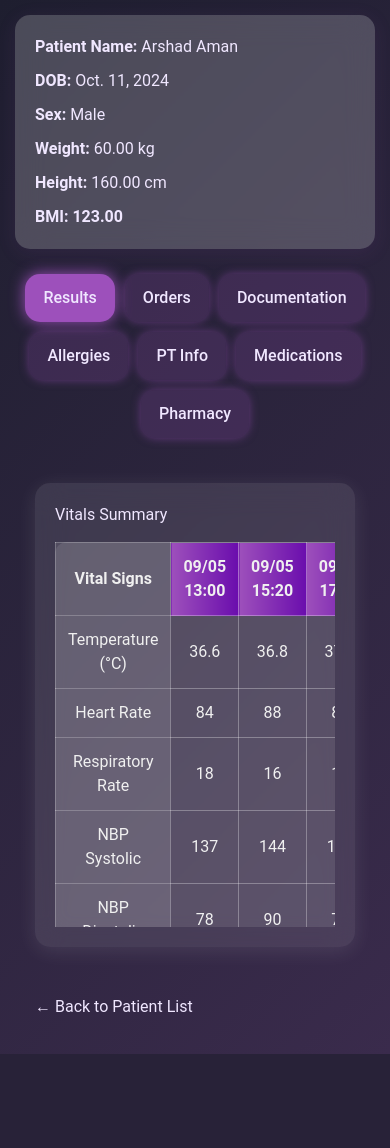
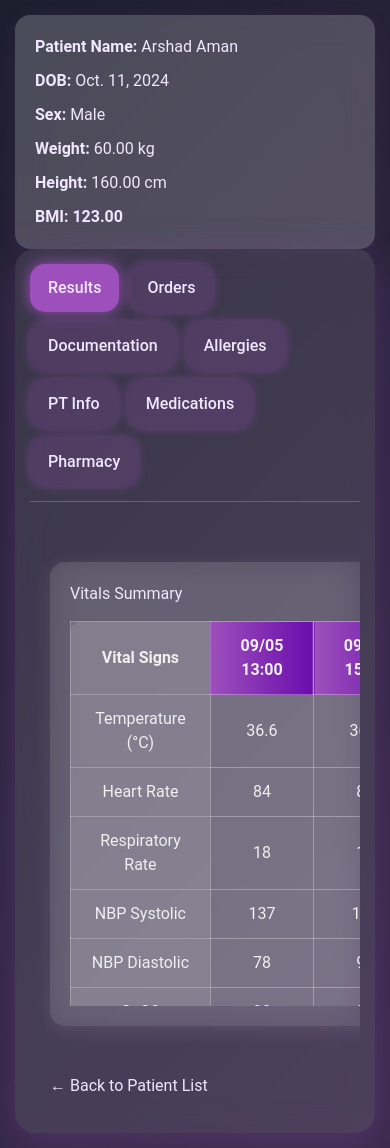
Before and after one commit to ArshadAman/rpm, a Django app: page /view-patient/54b42c7f-54fc-4316-906b-e4fa29251fdb/ in a window 390 px wide. Before the commit the page ends 1054 px from the top, so only its background shows below. Run offline with Django 4.2, Linux system fonts and the light colour scheme; a user stored in the database is signed in; data comes from the database, SQL or seed files in the repository; both versions use the stored data as it was after the commit; some libraries are stand-ins or nearby versions.

Commit message:
layout changes

```diff
--- a/templates/index.html
+++ b/templates/index.html
@@ -20,13 +20,22 @@
       }
 
       .container {
-        max-width: 1100px;
+        max-width: 100%;
         margin: auto;
         background: rgba(255, 255, 255, 0.1);
         backdrop-filter: blur(15px);
         padding: 25px;
-        border-radius: 20px; /* Smooth rounded corners */
+        border-radius: 20px;
         box-shadow: 0px 10px 40px rgba(157, 80, 187, 0.3);
+        display: flex;
+        gap: 20px;
+        flex-direction: row-reverse; /* Reverse the flex direction */
+      }
+
+      .main-content {
+        flex: 1;
+        overflow-x: auto;
+        min-width: 0; /* Important for proper flex behavior */
       }
 
       .patient-details {
@@ -42,20 +51,27 @@
 
       .tabs {
         display: flex;
-        justify-content: center;
-        gap: 15px;
-        margin: 25px 0;
+        flex-direction: column;
+        gap: 10px;
+        margin: 0;
+        position: sticky;
+        top: 30px;
+        height: fit-content;
+        min-width: 150px;
+        padding-right: 20px; /* Changed from padding-left to padding-right */
+        border-right: 1px solid rgba(255, 255, 255, 0.2); /* Changed from border-left to border-right */
       }
 
       .tabs div {
         padding: 12px 18px;
-        border-radius: 15px; /* Rounded corners */
+        border-radius: 15px;
         cursor: pointer;
         font-weight: 500;
         transition: all 0.3s ease, transform 0.3s ease;
         transform: scale(1);
         background: rgba(157, 80, 187, 0.2);
         box-shadow: 0 0 10px rgba(157, 80, 187, 0.5);
+        text-align: left;
       }
 
       .tabs div.active {
@@ -79,30 +95,44 @@
         }
         .container {
           padding: 15px;
+          flex-direction: column;
         }
         .patient-details {
           flex-direction: column;
           gap: 10px;
         }
         .tabs {
+          flex-direction: row;
           flex-wrap: wrap;
           gap: 10px;
+          padding-right: 0;
+          border-right: none;
+          border-bottom: 1px solid rgba(255, 255, 255, 0.2);
+          padding-bottom: 15px;
+          position: relative;
+          top: 0;
+          order: -1; /* This will move the tabs to the top */
+          margin-bottom: 20px;
+        }
+        .main-content {
+          width: 100%;
         }
       }
 
       .table-container {
         background: rgba(255, 255, 255, 0.1);
-        backdrop-filter: blur(15px); /* Frosted glass effect */
+        backdrop-filter: blur(15px);
         padding: 20px;
-        border-radius: 15px; /* Rounded corners */
-        box-shadow: 0px 4px 20px rgba(255, 255, 255, 0.1); /* Soft shadows */
-        width: 100%;
+        border-radius: 15px;
+        box-shadow: 0px 4px 20px rgba(255, 255, 255, 0.1);
+        min-width: 800px;
       }
 
       .scrollable {
         display: block;
         overflow-x: auto;
         max-height: 400px;
+        width: 100%;
       }
 
       table {
@@ -234,17 +264,9 @@
       <div><strong>BMI: {{patient.bmi}}</strong></div>
     </div>
 
-    <!-- Tabs for Navigation -->
-    <div class="tabs">
-      <div class="active" onclick="showTab('results')">Results</div>
-      <div onclick="showTab('orders')">Orders</div>
-      <div onclick="showTab('documentation')">Documentation</div>
-      <div onclick="showTab('allergies')">Allergies</div>
-      <div onclick="showTab('ptinfo')">PT Info</div>
-      <div onclick="showTab('medications')">Medications</div>
-      <div onclick="showTab('pharmacy')">Pharmacy</div>
-    </div>
-
+    <div class="container">
+      <!-- Main Content Section -->
+      <div class="main-content">
         <!-- Content Section for Tabs -->
         <div class="content">
           <!-- Results Tab -->
@@ -421,6 +443,19 @@
             <!-- Add your content here -->
           </div>
         </div>
+      </div>
+
+      <!-- Tabs for Navigation -->
+      <div class="tabs">
+        <div class="active" onclick="showTab('results')">Results</div>
+        <div onclick="showTab('orders')">Orders</div>
+        <div onclick="showTab('documentation')">Documentation</div>
+        <div onclick="showTab('allergies')">Allergies</div>
+        <div onclick="showTab('ptinfo')">PT Info</div>
+        <div onclick="showTab('medications')">Medications</div>
+        <div onclick="showTab('pharmacy')">Pharmacy</div>
+      </div>
+    </div>
 
     <script>
       function showTab(tabId) {
```
Also changed, not shown: db.sqlite3. Lines whose indentation alone changed are shown as unchanged.
